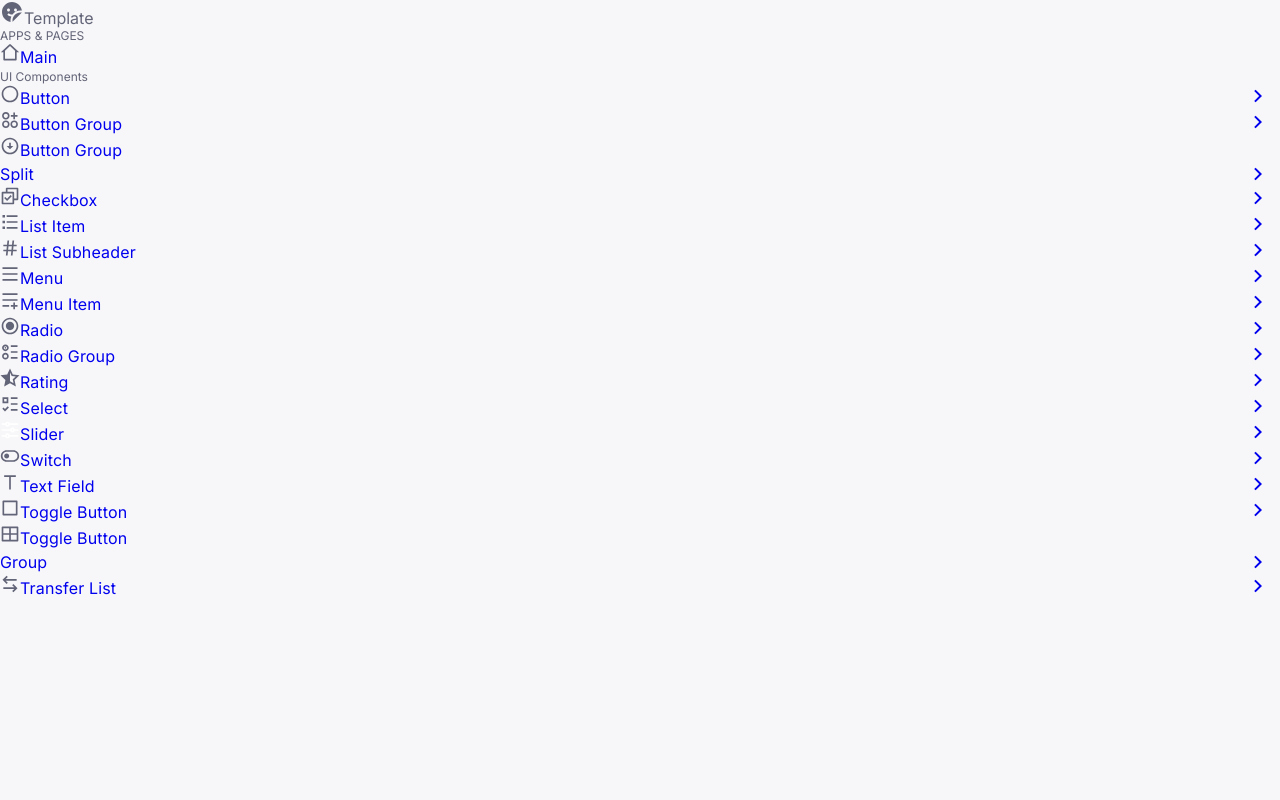
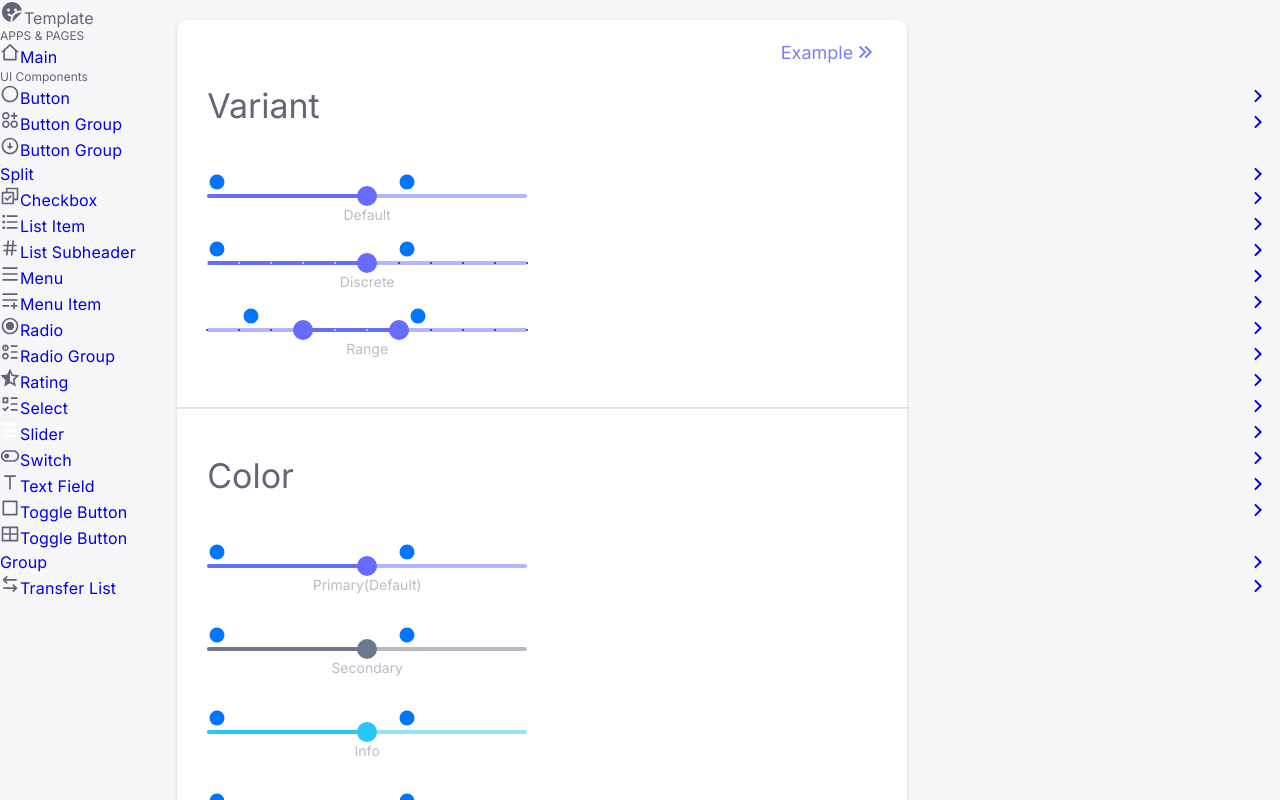
Before and after one commit to HaJaehyeong/template, a Next.js app: page /how-to-use/slider in a window 1280 px wide. Built offline with nearby package versions, Linux system fonts and the light colour scheme.

Commit message:
add sample, example component: Slider

```diff
--- a/src/app/(sample)/how-to-use/(ui-components)/slider/_components/slider-example/slider-example.tsx
+++ b/src/app/(sample)/how-to-use/(ui-components)/slider/_components/slider-example/slider-example.tsx
@@ -1,13 +1,81 @@
 'use client';
+import UiSlider from '@/ui/slider/slider';
+import { useState } from 'react';
 import ExampleContent from '../../../_components/example-content/example-content';
 import PropsTable from '../../../_components/props-table/props-table';
 
-const CheckboxProps = [
+const SliderProps = [
+  {
+    Name: 'variant',
+    Type: "'default' | 'discrete' | 'range'",
+    Default: 'default',
+    Description: 'Slider의 타입',
+  },
+  {
+    Name: 'color',
+    Type: "'primary' | 'secondary' | 'info' | 'success' | 'warning' | 'error'",
+    Default: 'primary',
+    Description: 'Slider의 색상',
+  },
+  {
+    Name: 'size',
+    Type: "'s' | 'm'",
+    Default: 'm',
+    Description: 'Slider의 크기',
+  },
   {
     Name: 'value',
-    Type: 'string | React.ReactNode',
+    Type: 'number | { min: number; max: number }',
     Default: '-',
-    Description: '버튼에 표시할 값',
+    Description: 'Slider의 값',
+  },
+  {
+    Name: 'min',
+    Type: 'number',
+    Default: '0',
+    Description: 'Slider의 최소값',
+  },
+  {
+    Name: 'max',
+    Type: 'number',
+    Default: '100',
+    Description: 'Slider의 최대값',
+  },
+  {
+    Name: 'step',
+    Type: 'number',
+    Default: '0',
+    Description: 'Slider Thumb가 한번에 움직일 수 있는 간격',
+  },
+  {
+    Name: 'minGap',
+    Type: 'number',
+    Default: '0',
+    Description: "두 Slider Thumb의 간격의 최소값 (variant가 'range'일 경우에만 동작)",
+  },
+  {
+    Name: 'disabled',
+    Type: 'boolean',
+    Default: 'false',
+    Description: 'Slider를 비활성화 여부',
+  },
+  {
+    Name: 'valueTooltipDisplay',
+    Type: 'boolean',
+    Default: 'false',
+    Description: 'Slider Thumb의 Value Tooltip 표시 여부',
+  },
+  {
+    Name: 'valueLabelDisplay',
+    Type: 'boolean',
+    Default: 'false',
+    Description: 'Slider Thumb의 Value Label 표시 여부',
+  },
+  {
+    Name: 'onChange',
+    Type: '(newValue: { min: number; max: number }) => void',
+    Default: '-',
+    Description: 'Slider Thumb의 값이 변경될 때 호출되는 함수',
   },
 ];
 
@@ -15,18 +83,85 @@ const comment = `
   없음!!
 `;
 
-const CheckboxExample: React.FC = () => {
+const SliderExample: React.FC = () => {
+  const [volume, setVolume] = useState(10);
+  const style: React.CSSProperties = {
+    display: 'flex',
+    flexDirection: 'column',
+    alignItems: 'center',
+    gap: '50px',
+  };
+
   return (
     <>
       <h4>Example</h4>
-      <ExampleContent title="" code={``} result={''} />
+      <ExampleContent
+        title="Variant"
+        code={`<UiSlider value={50} />\n<UiSlider value={50} variant="discrete" />\n<UiSlider value={{ min: 40, max: 60 }} variant="range" />`}
+        result={
+          <div style={style}>
+            <UiSlider value={50} />
+            <UiSlider value={50} variant="discrete" />
+            <UiSlider value={{ min: 40, max: 60 }} variant="range" />
+          </div>
+        }
+      />
+      <ExampleContent
+        title="Color"
+        code={`<UiSlider value={50} color="primary" />\n<UiSlider value={50} color="secondary" />\n<UiSlider value={50} color="info" />\n<UiSlider value={50} color="success" />\n<UiSlider value={50} color="warning" />\n<UiSlider value={50} color="error" />`}
+        result={
+          <div style={style}>
+            <UiSlider value={50} color="primary" />
+            <UiSlider value={50} color="secondary" />
+            <UiSlider value={50} color="info" />
+            <UiSlider value={50} color="success" />
+            <UiSlider value={50} color="warning" />
+            <UiSlider value={50} color="error" />
+          </div>
+        }
+      />
+      <ExampleContent
+        title="Size"
+        code={`<UiSlider value={50} size="s" />\n<UiSlider value={50} size="s" variant="discrete" />\n<UiSlider value={{ min: 40, max: 60 }} variant="range" size="s" />`}
+        result={
+          <div style={style}>
+            <UiSlider value={50} size="s" />
+            <UiSlider value={50} size="s" variant="discrete" />
+            <UiSlider value={{ min: 40, max: 60 }} variant="range" size="s" />
+          </div>
+        }
+      />
+      <ExampleContent
+        title="State"
+        code={`<UiSlider value={2} size="s" min={1} max={3} />\n<UiSlider value={1} size="s" min={1} max={3} valueTooltipDisplay valueLabelDisplay />\n<UiSlider value={50} variant="discrete" step={10} />\n<UiSlider value={{ min: 40, max: 60 }} variant="range" minGap={20} valueTooltipDisplay />\n<UiSlider value={50} disabled />`}
+        result={
+          <div style={style}>
+            <UiSlider value={2} size="s" min={1} max={3} />
+            <UiSlider value={1} size="s" min={1} max={3} valueTooltipDisplay valueLabelDisplay />
+            <UiSlider value={50} variant="discrete" step={10} />
+            <UiSlider value={{ min: 40, max: 60 }} variant="range" minGap={20} valueTooltipDisplay />
+            <UiSlider value={50} disabled />
+          </div>
+        }
+      />
 
+      <hr />
       <h4>Props</h4>
-      <PropsTable datas={CheckboxProps} />
+      <PropsTable datas={SliderProps} />
 
       <hr />
 
       <h4>Example Usage</h4>
+      <ExampleContent
+        title="With State"
+        code={`const [volume, setVolume] = useState(10);\n\n<UiSlider value={volume} min={0} max={100} onChange={(value) => setVolume(value.max)} />\n<span>Volume : {volume}%</span>`}
+        result={
+          <div style={{ display: 'flex', flexDirection: 'row', alignItems: 'center' }}>
+            <UiSlider value={volume} min={0} max={100} onChange={(value) => setVolume(value.max)} />
+            <span>Volume : {volume}%</span>
+          </div>
+        }
+      />
 
       <hr />
       <h4>Comment</h4>
@@ -35,4 +170,4 @@ const CheckboxExample: React.FC = () => {
   );
 };
 
-export default CheckboxExample;
+export default SliderExample;
--- a/src/app/(sample)/how-to-use/(ui-components)/slider/_components/slider-sample/slider-sample.module.scss
+++ b/src/app/(sample)/how-to-use/(ui-components)/slider/_components/slider-sample/slider-sample.module.scss
@@ -3,7 +3,8 @@
 .size,
 .state {
   display: flex;
-  flex-direction: row;
+  flex-direction: column;
+  align-items: flex-start;
   gap: 16px;
 }
 
--- a/src/app/(sample)/how-to-use/(ui-components)/slider/_components/slider-sample/slider-sample.tsx
+++ b/src/app/(sample)/how-to-use/(ui-components)/slider/_components/slider-sample/slider-sample.tsx
@@ -1,4 +1,4 @@
-import UiButton from '@/ui/button/button';
+import UiSlider from '@/ui/slider/slider';
 import { memo } from 'react';
 import styles from './slider-sample.module.scss';
 
@@ -7,11 +7,111 @@ const SliderSample: React.FC = () => {
     <>
       <div>
         <h4>Variant</h4>
-        <h5>Contained (Default)</h5>
         <div className={styles.variant}>
           <div className={styles.item}>
-            <UiButton value="Button" />
+            <UiSlider value={50} />
             <label>Default</label>
+          </div>
+          <div className={styles.item}>
+            <UiSlider value={50} variant="discrete" />
+            <label>Discrete</label>
+          </div>
+          <div className={styles.item}>
+            <UiSlider value={{ min: 30, max: 60 }} variant="range" />
+            <label>Range</label>
+          </div>
+        </div>
+
+        <hr />
+        <h4>Color</h4>
+        <div className={styles.color}>
+          <div className={styles.item}>
+            <UiSlider value={50} color="primary" />
+            <label>Primary(Default)</label>
+          </div>
+          <div className={styles.item}>
+            <UiSlider value={50} color="secondary" />
+            <label>Secondary</label>
+          </div>
+          <div className={styles.item}>
+            <UiSlider value={50} color="info" />
+            <label>Info</label>
+          </div>
+          <div className={styles.item}>
+            <UiSlider value={50} color="success" />
+            <label>Success</label>
+          </div>
+          <div className={styles.item}>
+            <UiSlider value={50} color="warning" />
+            <label>Warning</label>
+          </div>
+          <div className={styles.item}>
+            <UiSlider value={50} color="error" />
+            <label>Error</label>
+          </div>
+        </div>
+
+        <hr />
+        <h4>Size</h4>
+        <div className={styles.size}>
+          <div className={styles.item}>
+            <UiSlider value={50} size="s" />
+            <label>Small</label>
+          </div>
+          <div className={styles.item}>
+            <UiSlider value={50} />
+            <label>Medium (Default)</label>
+          </div>
+          <div className={styles.item}>
+            <UiSlider value={50} variant="discrete" size="s" />
+            <label>Small</label>
+          </div>
+          <div className={styles.item}>
+            <UiSlider value={50} variant="discrete" />
+            <label>Medium (Default)</label>
+          </div>
+        </div>
+
+        <hr />
+        <h4>State</h4>
+        <div className={styles.state}>
+          <div className={styles.item}>
+            <UiSlider value={50} valueTooltipDisplay />
+            <label>Tooltip Display</label>
+          </div>
+          <div className={styles.item}>
+            <UiSlider value={50} valueLabelDisplay />
+            <label>Label Display</label>
+          </div>
+          <div className={styles.item}>
+            <UiSlider value={6} min={2} max={10} valueLabelDisplay />
+            <label>set Min, Max</label>
+          </div>
+          <div className={styles.item}>
+            <UiSlider value={50} step={10} variant="discrete" />
+            <label>Step: 10</label>
+          </div>
+          <div className={styles.item}>
+            <UiSlider value={20} step={20} variant="discrete" valueTooltipDisplay />
+            <label>Step: 20</label>
+          </div>
+          <div className={styles.state}>
+            <div className={styles.item}>
+              <UiSlider
+                value={{ min: 100, max: 150 }}
+                variant="range"
+                min={50}
+                max={250}
+                minGap={50}
+                valueLabelDisplay
+                valueTooltipDisplay
+              />
+              <label>min Gap: 50</label>
+            </div>
+          </div>
+          <div className={styles.item}>
+            <UiSlider value={50} disabled />
+            <label>Disabled</label>
           </div>
         </div>
       </div>
--- a/src/app/(sample)/how-to-use/(ui-components)/slider/page.tsx
+++ b/src/app/(sample)/how-to-use/(ui-components)/slider/page.tsx
@@ -1,5 +1,13 @@
+import UiComponentsWrapper from '../_components/ui-components-wrapper/ui-components-wrapper';
+import SliderExample from './_components/slider-example/slider-example';
+import SliderSample from './_components/slider-sample/slider-sample';
+
 const SliderPage: React.FC = () => {
-  return <></>;
+  return (
+    <UiComponentsWrapper exampleChildren={<SliderExample />}>
+      <SliderSample />
+    </UiComponentsWrapper>
+  );
 };
 
 export default SliderPage;
--- a/src/ui/slider/slider.tsx
+++ b/src/ui/slider/slider.tsx
@@ -1,3 +1,4 @@
+'use client';
 import { ButtonColor } from '@/types/types';
 import { useEffect, useRef, useState } from 'react';
 import styles from './slider.module.scss';
@@ -14,7 +15,7 @@ type UiSliderProps = {
   disabled?: boolean;
   valueTooltipDisplay?: boolean;
   valueLabelDisplay?: boolean;
-  onChange: (newValue: { min: number; max: number }) => void;
+  onChange?: (newValue: { min: number; max: number }) => void;
 };
 
 const UiSlider: React.FC<UiSliderProps> = ({
@@ -71,13 +72,13 @@ const UiSlider: React.FC<UiSliderProps> = ({
   const handleLeftChange = (event: React.ChangeEvent<HTMLInputElement>) => {
     const newValue = Math.min(+event.target.value, rightValue - (variant === 'range' ? minGap : 0));
     setLeftValue(newValue);
-    onChange({ min: newValue, max: rightValue });
+    if (onChange) onChange({ min: newValue, max: rightValue });
   };
 
   const handleRightChange = (event: React.ChangeEvent<HTMLInputElement>) => {
     const newValue = Math.max(+event.target.value, leftValue + (variant === 'range' ? minGap : 0));
     setRightValue(newValue);
-    onChange({ min: leftValue, max: newValue });
+    if (onChange) onChange({ min: leftValue, max: newValue });
   };
 
   const generateMarks = () => {
```
